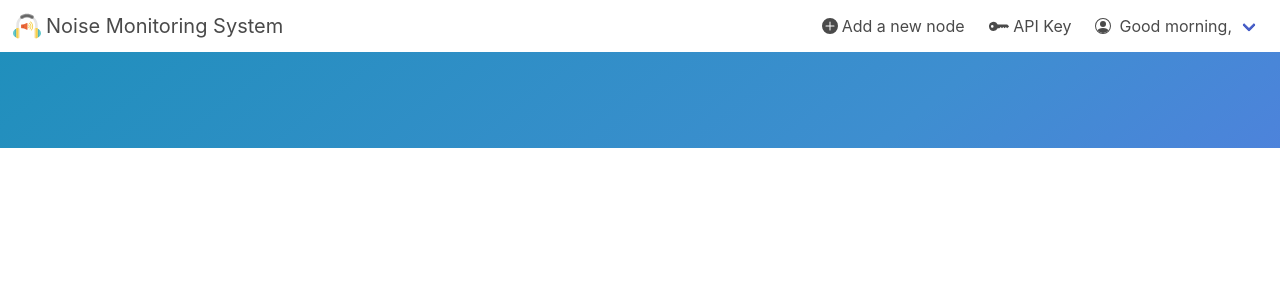
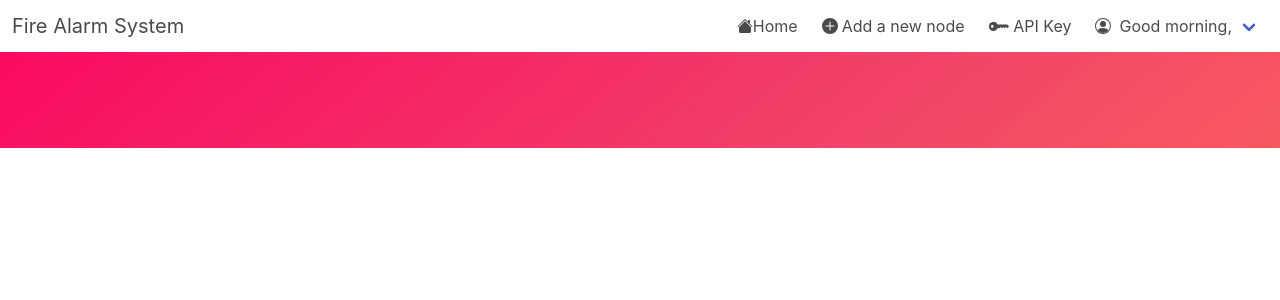
Before and after one commit to sanjana2610/fire-monitoring-system, a PHP site: page /views/graph.php in a window 1280 px wide. Shown: the top 300 px of the page. Run offline with PHP 8.4, Linux system fonts and the light colour scheme; data that the repository does not hold is empty; some libraries are stand-ins or nearby versions.

Commit message:
final commit

```diff
--- a/composer.json
+++ b/composer.json
@@ -1,5 +1,5 @@
 {
-  "name": "rajkumar/noise-monitoring-system",
+  "name": "sanjana/fire-alarm-system",
   "type": "project",
   "require": {
     "mikecao/flight": "^1.3",
@@ -10,8 +10,8 @@
   },
   "authors": [
     {
-      "name": "Rajkumar S",
-      "email": "rajkumaar2304@icloud.com"
+      "name": "Sanjana G",
+      "email": "sanjana2610@icloud.com"
     }
   ]
 }
--- a/src/Database.php
+++ b/src/Database.php
@@ -54,10 +54,10 @@ class Database
                     `user_id` INT,
                     FOREIGN KEY (`user_id`) REFERENCES users(`id`)
                 )",
-            "CREATE TABLE IF NOT EXISTS `decibels`
+            "CREATE TABLE IF NOT EXISTS `fires`
                 (`id` INT PRIMARY KEY AUTO_INCREMENT,
                 `mac_id` VARCHAR (255) NOT NULL,
-                `sound` INT NOT NULL,
+                `fire` INT NOT NULL,
                 `created_at` TIMESTAMP DEFAULT CURRENT_TIMESTAMP,
                 FOREIGN KEY (`mac_id`) REFERENCES nodes(`mac_id`)
                 )",
--- a/views/graph.php
+++ b/views/graph.php
@@ -12,18 +12,17 @@ use Carbon\Carbon;
         $("#chartContainer").CanvasJSChart({
             animationEnabled: true,
             title: {
-                text: "Decibel Levels"
+                text: "Fire Levels"
             },
             axisX: {
                 title: "Time"
             },
             axisY: {
-                title: "Sound Level",
-                suffix: ' dB'
+                title: "Fire Level",
             },
             data: [
                 {
-                    type: "splineArea",
+                    type: "stepLine",
                     dataPoints: [
                         <?php if (!empty($data)) foreach ($data as $datum) { ?>
                         <?php
@@ -33,7 +32,7 @@ use Carbon\Carbon;
                                 $datum->created_at,
                                 'Asia/Kolkata'
                             )->timestamp .
-                            " * 1000), y: $datum->sound},\n";
+                            " * 1000), y: $datum->fire},\n";
                         ?>
                         <?php } ?>
                     ]
@@ -51,7 +50,7 @@ use Carbon\Carbon;
     }
 </script>
 <div>
-    <section class="hero is-bold is-info mb-2">
+    <section class="hero is-bold is-danger mb-2">
         <div class="hero-body">
             <div class="container columns">
                 <h1 class="title column is-8">
--- a/views/head.php
+++ b/views/head.php
@@ -3,7 +3,7 @@
 <head>
     <meta charset="utf-8">
     <meta name="viewport" content="width=device-width, initial-scale=1">
-    <title>Noise Monitoring System</title>
+    <title>Fire Alarm System</title>
     <link rel="stylesheet" href="https://cdn.jsdelivr.net/npm/bulma@0.9.1/css/bulma.min.css">
     <script defer src="https://use.fontawesome.com/releases/v5.3.1/js/all.js"></script>
     <script src="https://cdn.jsdelivr.net/npm/sweetalert2@10"></script>
--- a/views/nav.php
+++ b/views/nav.php
@@ -1,14 +1,7 @@
 <nav class="navbar" role="navigation" aria-label="main navigation">
     <div class="navbar-brand">
         <a class="navbar-item" href="/">
-            <img
-                    class="mr-1"
-                    src="../images/logo.svg"
-                    width="30"
-                    height="28"
-                    alt="Website logo"
-            />
-            <h1 class="subtitle">Noise Monitoring System</h1>
+            <h1 class="subtitle">Fire Alarm System</h1>
         </a>
 
         <a
@@ -26,6 +19,13 @@
 
     <div id="navbarBasicExample" class="navbar-menu">
         <div class="navbar-end mr-2">
+            <a class="navbar-item" href="/">
+                <svg width="1em" height="1em" viewBox="0 0 16 16" class="bi bi-house-fill" fill="currentColor" xmlns="http://www.w3.org/2000/svg">
+                    <path fill-rule="evenodd" d="M8 3.293l6 6V13.5a1.5 1.5 0 0 1-1.5 1.5h-9A1.5 1.5 0 0 1 2 13.5V9.293l6-6zm5-.793V6l-2-2V2.5a.5.5 0 0 1 .5-.5h1a.5.5 0 0 1 .5.5z"/>
+                    <path fill-rule="evenodd" d="M7.293 1.5a1 1 0 0 1 1.414 0l6.647 6.646a.5.5 0 0 1-.708.708L8 2.207 1.354 8.854a.5.5 0 1 1-.708-.708L7.293 1.5z"/>
+                </svg>
+                Home
+            </a>
             <a class="navbar-item" href="/new-node">
                 <svg
                         width="1em"
--- a/views/new-node.php
+++ b/views/new-node.php
@@ -3,7 +3,7 @@ require_once 'head.php';
 require_once 'nav.php';
 ?>
 <div>
-    <section class="hero is-info is-bold">
+    <section class="hero is-danger is-bold">
         <div class="hero-body">
             <div class="container">
                 <h1 class="title">
@@ -38,7 +38,7 @@ require_once 'nav.php';
 
             <div class="field">
                 <div class="control has-text-centered">
-                    <button class="button is-normal is-link is-rounded is-fullwidth" type="submit">
+                    <button class="button is-normal is-danger is-rounded " type="submit">
                         Submit
                     </button>
                 </div>
```
Also changed, not shown: index.php (+10 -10 lines), views/dashboard.php (+5 -5 lines), views/login.php (+6 -7 lines), README.md.
